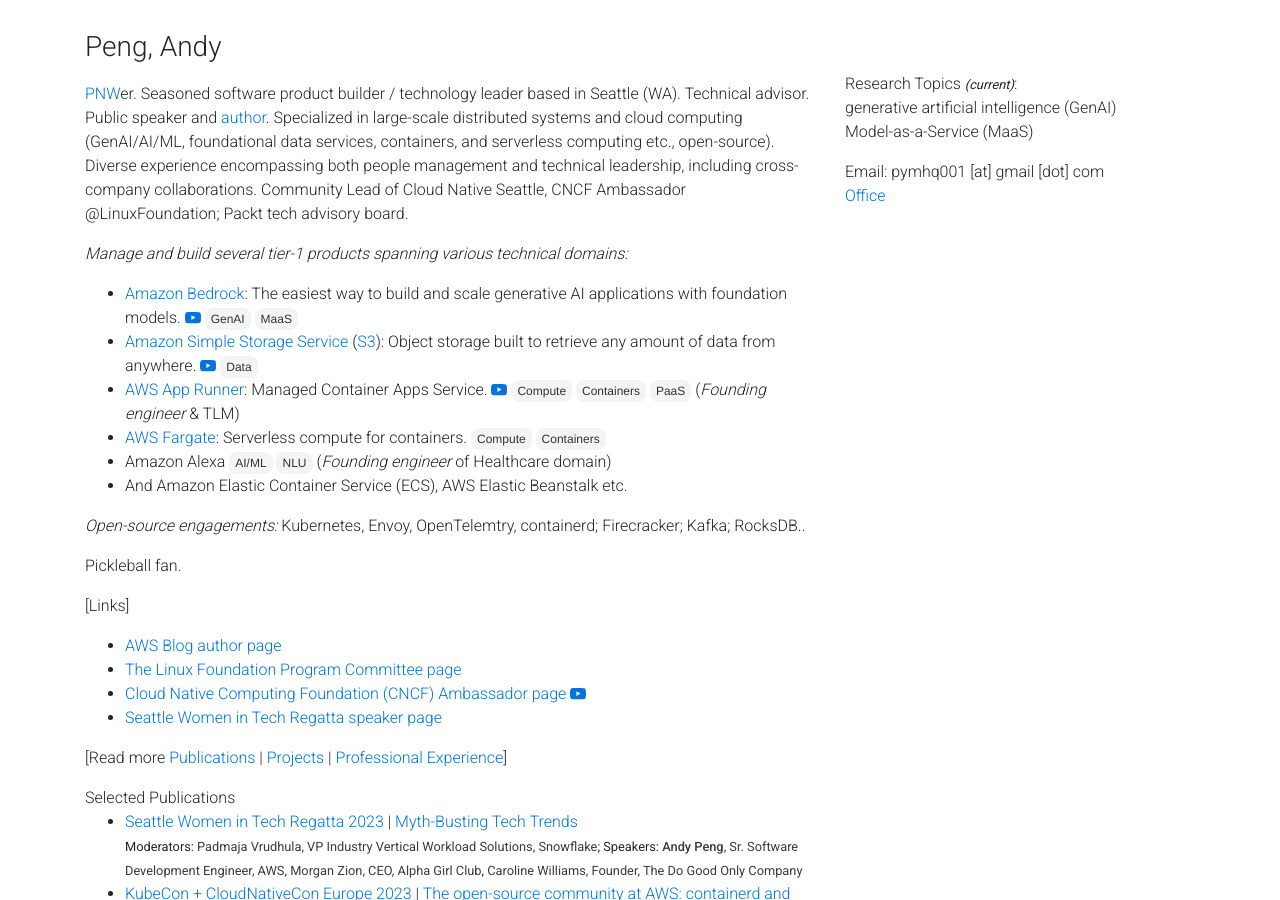
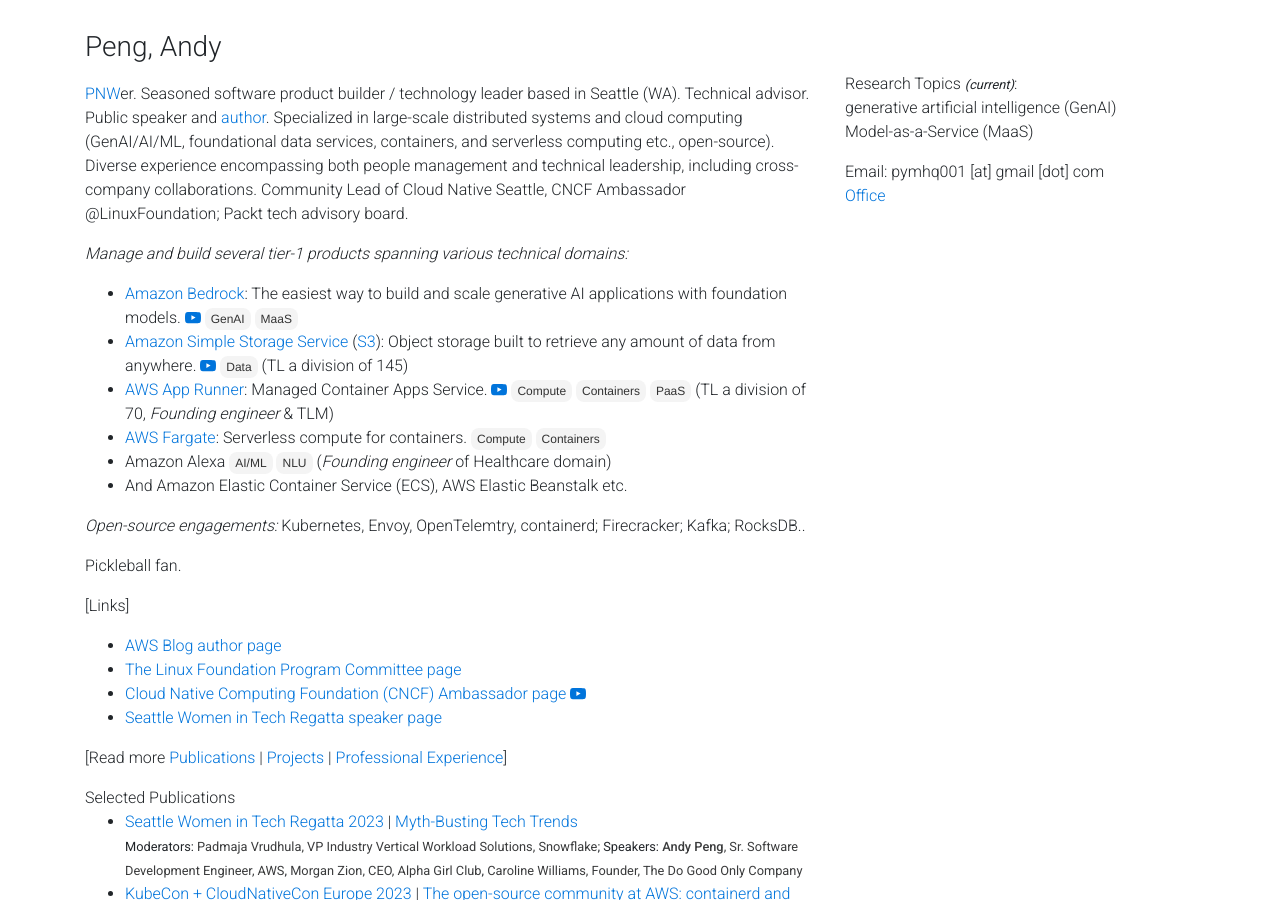
Before and after one commit to gfw001/gfw001.github.io, a Jekyll site: the page portfolio.html, which Jekyll copies as it is, in a window 1280 px wide and 900 px high. Built offline with Jekyll 4.4.1, drawn with Linux system fonts in a browser that asks for light colours; nearby versions of some CDN libraries; a style sheet for code colours, icons or effects is not loaded.

Commit message:
Update portfolio.html

```diff
--- a/portfolio.html
+++ b/portfolio.html
@@ -118,14 +118,14 @@
 		<svg xmlns="http://www.w3.org/2000/svg" width="16" height="16" fill="currentColor" class="bi bi-youtube" viewBox="0 0 16 16">
                 <path d="M8.051 1.999h.089c.822.003 4.987.033 6.11.335a2.01 2.01 0 0 1 1.415 1.42c.101.38.172.883.22 1.402l.01.104.022.26.008.104c.065.914.073 1.77.074 1.957v.075c-.001.194-.01 1.108-.082 2.06l-.008.105-.009.104c-.05.572-.124 1.14-.235 1.558a2.007 2.007 0 0 1-1.415 1.42c-1.16.312-5.569.334-6.18.335h-.142c-.309 0-1.587-.006-2.927-.052l-.17-.006-.087-.004-.171-.007-.171-.007c-1.11-.049-2.167-.128-2.654-.26a2.007 2.007 0 0 1-1.415-1.419c-.111-.417-.185-.986-.235-1.558L.09 9.82l-.008-.104A31.4 31.4 0 0 1 0 7.68v-.123c.002-.215.01-.958.064-1.778l.007-.103.003-.052.008-.104.022-.26.01-.104c.048-.519.119-1.023.22-1.402a2.007 2.007 0 0 1 1.415-1.42c.487-.13 1.544-.21 2.654-.26l.17-.007.172-.006.086-.003.171-.007A99.788 99.788 0 0 1 7.858 2h.193zM6.4 5.209v4.818l4.157-2.408L6.4 5.209z"/>
                 </svg>
-		</a> <button>Data</button>
+		</a> <button>Data</button> (TL a division of 145)
 		      </li>
 		      <li>
 			      <a href="https://aws.amazon.com/apprunner/">AWS App Runner</a>: Managed Container Apps Service. <a href="https://www.youtube.com/watch?v=MZBbhqt6bQs">
 		<svg xmlns="http://www.w3.org/2000/svg" width="16" height="16" fill="currentColor" class="bi bi-youtube" viewBox="0 0 16 16">
                 <path d="M8.051 1.999h.089c.822.003 4.987.033 6.11.335a2.01 2.01 0 0 1 1.415 1.42c.101.38.172.883.22 1.402l.01.104.022.26.008.104c.065.914.073 1.77.074 1.957v.075c-.001.194-.01 1.108-.082 2.06l-.008.105-.009.104c-.05.572-.124 1.14-.235 1.558a2.007 2.007 0 0 1-1.415 1.42c-1.16.312-5.569.334-6.18.335h-.142c-.309 0-1.587-.006-2.927-.052l-.17-.006-.087-.004-.171-.007-.171-.007c-1.11-.049-2.167-.128-2.654-.26a2.007 2.007 0 0 1-1.415-1.419c-.111-.417-.185-.986-.235-1.558L.09 9.82l-.008-.104A31.4 31.4 0 0 1 0 7.68v-.123c.002-.215.01-.958.064-1.778l.007-.103.003-.052.008-.104.022-.26.01-.104c.048-.519.119-1.023.22-1.402a2.007 2.007 0 0 1 1.415-1.42c.487-.13 1.544-.21 2.654-.26l.17-.007.172-.006.086-.003.171-.007A99.788 99.788 0 0 1 7.858 2h.193zM6.4 5.209v4.818l4.157-2.408L6.4 5.209z"/>
                 </svg>
-		</a> <button>Compute</button> <button>Containers</button> <button>PaaS</button> (<i>Founding engineer</i> & TLM)
+		</a> <button>Compute</button> <button>Containers</button> <button>PaaS</button> (TL a division of 70, <i>Founding engineer</i> & TLM)
 		      </li>
 		      <li>
 			      <a href="https://aws.amazon.com/fargate/">AWS Fargate</a>: Serverless compute for containers. <button>Compute</button> <button>Containers</button>
```
